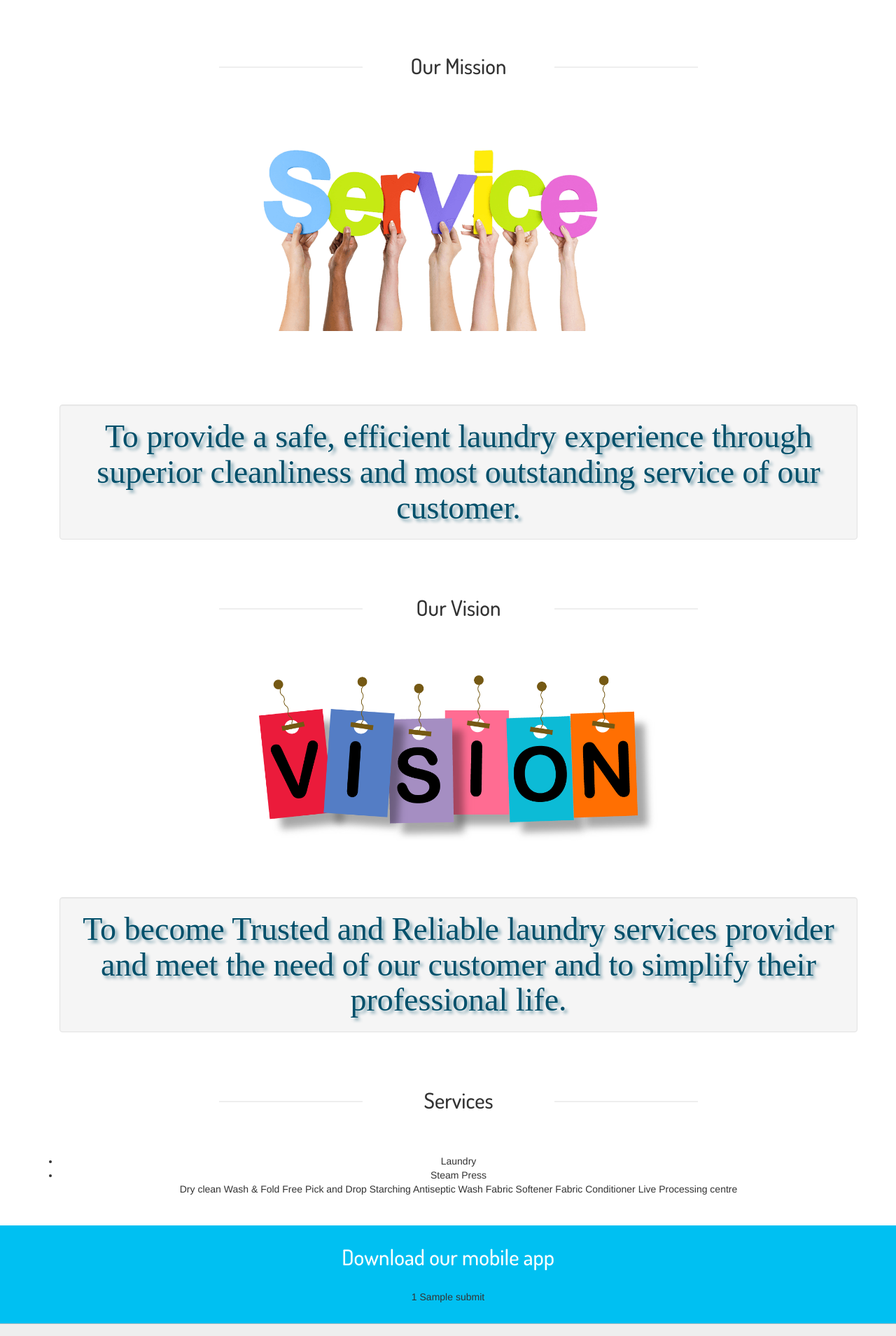
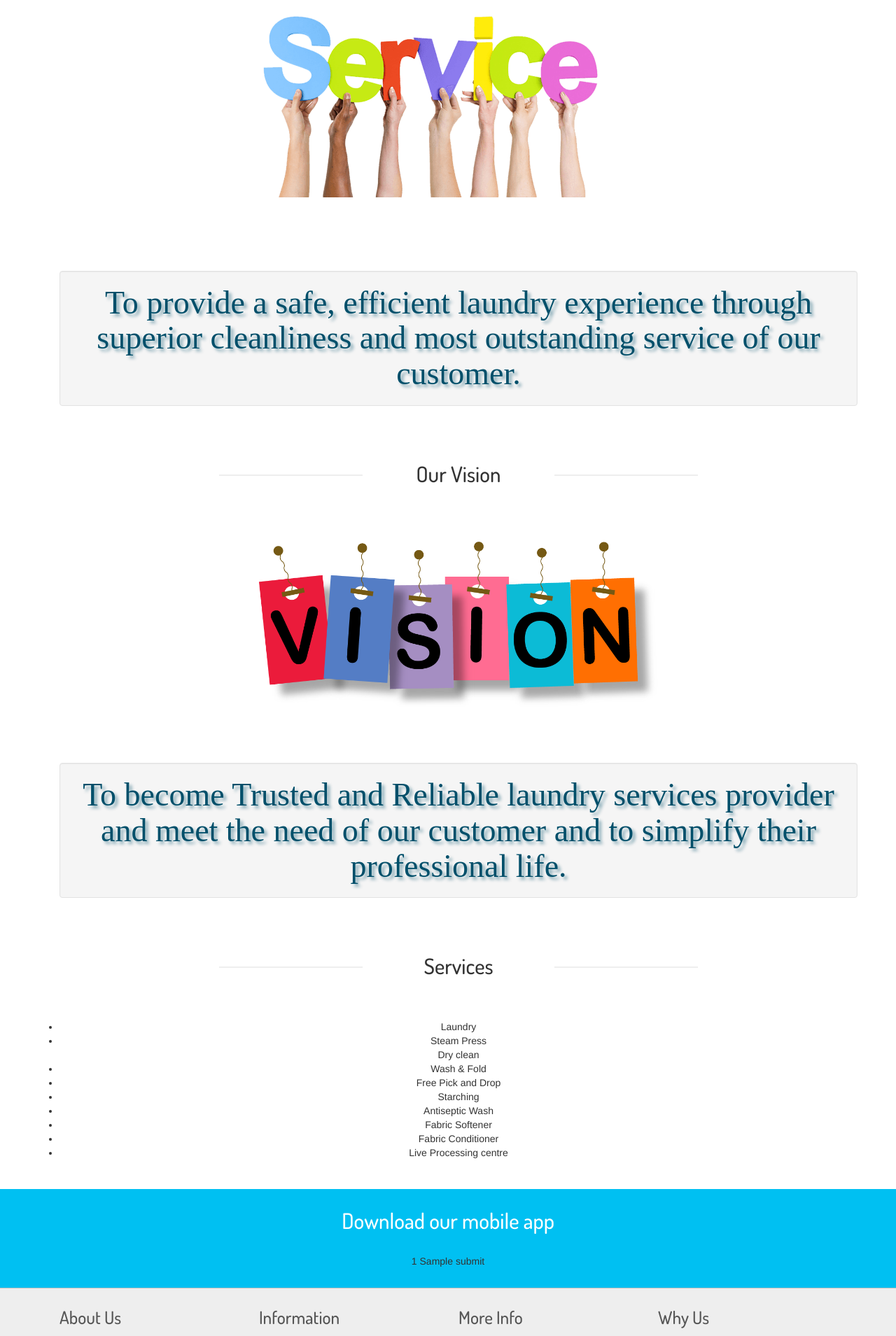
Before and after one commit to Vishant-Siddharth/waasle, a Python web app: template app/templates/index.html in a window 1280 px wide. Shown: the part 3917-5826 px from the top of the page at 70% size. Run offline with Jinja, Linux system fonts and the light colour scheme; the template is opened without the code that fills it: most values are stand-ins (such as "Sample title", 1, 10 or a date in 2020); some libraries are stand-ins or nearby versions; some web fonts are replaced.

Commit message:
Changes in no. in header

```diff
--- a/app/templates/base.html
+++ b/app/templates/base.html
@@ -60,8 +60,8 @@
 			<h3>Sign up Today!</h3>
 		</div>
 		<div class="col-sm-2 col-md-2 col-lg-2 col-xs-3" style="font-size:1.5em;margin-top:10px">
-			 <i class="fa fa-mobile" style="color:#2196f3;font-size:1.3em;"></i> 1234567891<br>
-			 <i class="fa fa-whatsapp" style="color:#2196f3;"></i> 1234567891
+			 <i class="fa fa-mobile" style="color:#2196f3;font-size:1.3em;"></i> 18001247899<br>
+			 <i class="fa fa-whatsapp" style="color:#2196f3;"></i> 9197845567
 		</div>
 	</div>
 			 <!---->
--- a/app/templates/index.html
+++ b/app/templates/index.html
@@ -129,11 +129,7 @@
 				 <img src="{{ url_for('static', filename='images/truck.jpg') }}" class="img-responsive" alt="Map" align="middle" style="margin-right: 50%; margin-left: 50%;"/>
 
 			 </div>
-			 <div style="padding-top: 20px; margin-top: 80px" class="well">
-				 <h1 align="center" style="color: #004f6a;font-size: 46px;text-shadow: 4px 4px 4px rgba(0, 79, 106, 0.45);font-family: Euphoria Script;">
-					 WAASLE Laundry Is In Lucknow (UP) & Raipur (CG)
-				 </h1>
-			 </div>
+
 		 </div>
 	 <div class="container" id="pricing">
 	 <br><br><br><br><br><br>
@@ -270,13 +266,13 @@
 							 Steam Press
 						 </li>
 							 Dry clean
-Wash & Fold
-Free Pick and Drop
-Starching
-Antiseptic Wash
-Fabric Softener
-Fabric Conditioner
-Live Processing centre
+						 <li>Wash & Fold</li>
+						 <li>Free Pick and Drop</li>
+							 <li>Starching</li>
+<li>Antiseptic Wash</li>
+<li>Fabric Softener</li>
+<li>Fabric Conditioner</li>
+<li>Live Processing centre</li>
 
 
 					 </ul>
```
